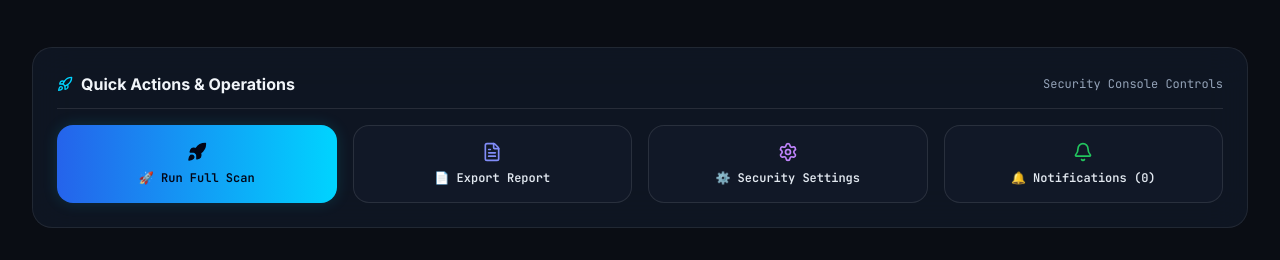
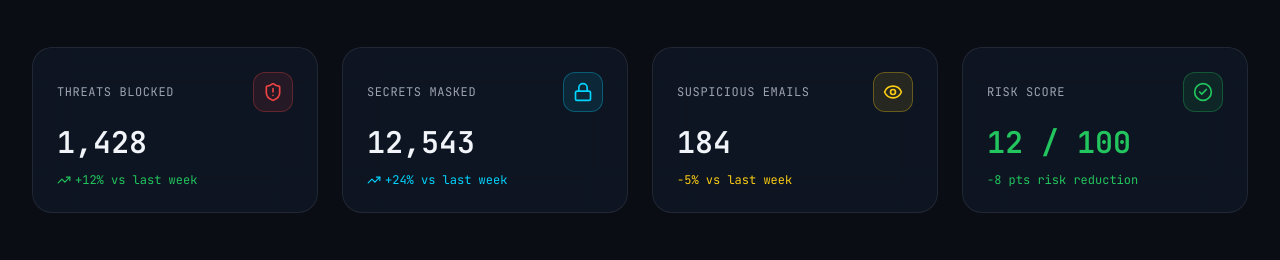
Before and after one commit to kommulasushanthreddy-commits/aegisai, a React app in the folder frontend/: page /dashboard in a window 1280 px wide. Shown: the part 387-647 px from the top of the page. Built offline with nearby package versions, Linux system fonts and the light colour scheme; no server answers; sample sign-in values are in the browser's storage; the HTML template or start-up script is replaced by a standard one.

Commit message:
fix: remove Quick Actions & Operations panel from dashboard per user request

```diff
--- a/frontend/src/pages/DashboardPage.jsx
+++ b/frontend/src/pages/DashboardPage.jsx
@@ -6,7 +6,6 @@ import SecurityScoreRing from '../components/dashboard/SecurityScoreRing';
 import AttackSourcesMap from '../components/dashboard/AttackSourcesMap';
 import AnalyticsCharts from '../components/dashboard/AnalyticsCharts';
 import RealTimeActivityFeed from '../components/dashboard/RealTimeActivityFeed';
-import QuickActionsPanel from '../components/dashboard/QuickActionsPanel';
 import ThreatTicker from '../components/common/ThreatTicker';
 
 const DashboardPage = () => {
@@ -63,10 +62,7 @@ const DashboardPage = () => {
         </div>
       </div>
 
-      {/* 2. Quick Operations Panel */}
-      <QuickActionsPanel />
-
-      {/* 3. Four KPI Cards */}
+      {/* 2. Four KPI Cards */}
       <div className="grid grid-cols-1 sm:grid-cols-2 lg:grid-cols-4 gap-6">
 
         {/* KPI 1: Threats Blocked */}
```
